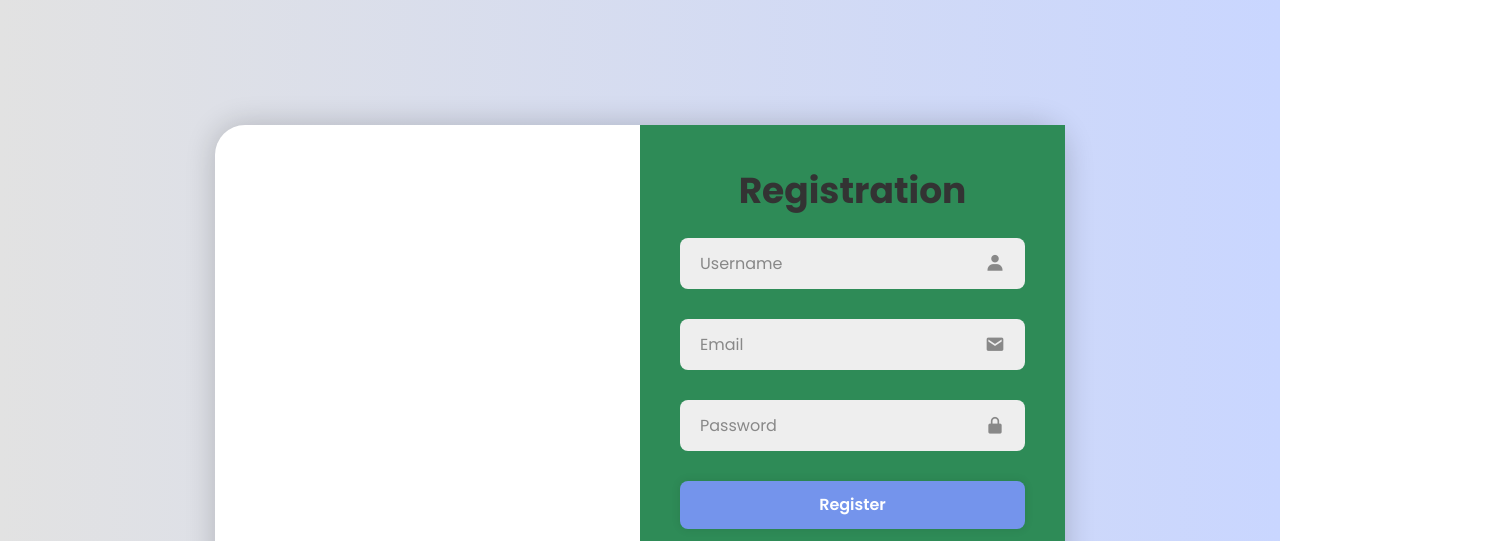
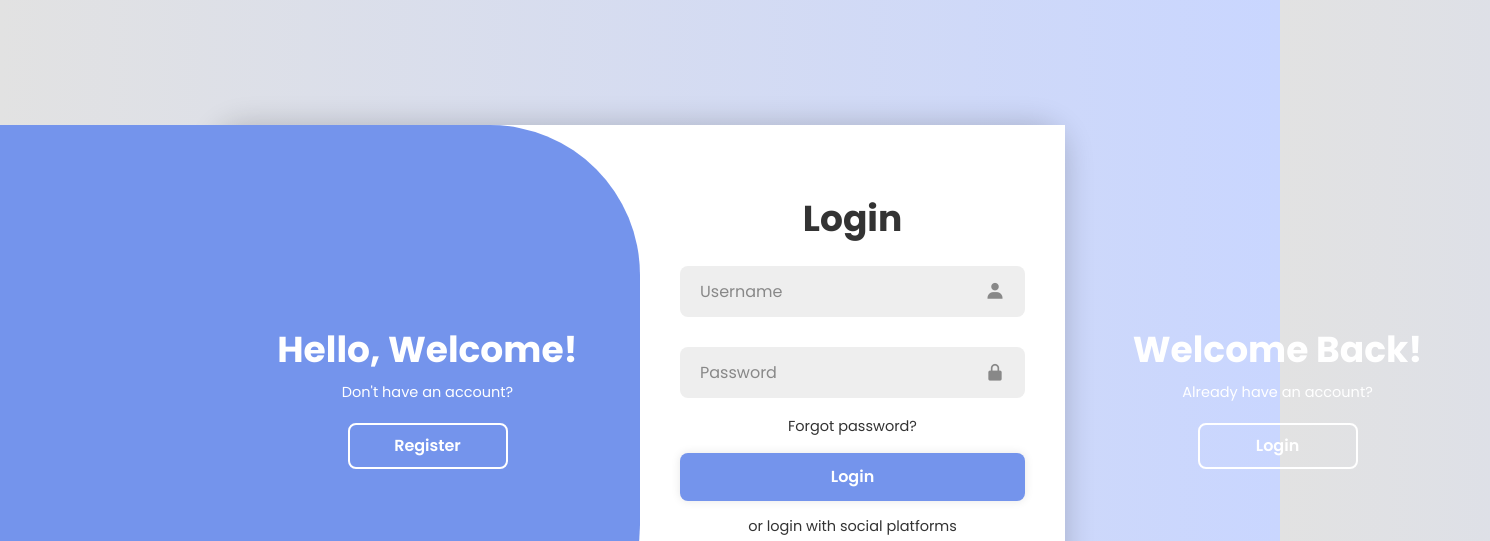
Before and after one commit to felipe-tneves/Login, a plain HTML site: page index.html in a window 1280 px wide. Shown: the top 541 px of the page, 1490 px wide, since content can reach past the window. Drawn offline with nearby package versions, Linux system fonts and the light colour scheme.

Commit message:
feat: Estrtura das outras telas

```diff
--- a/index.html
+++ b/index.html
@@ -63,6 +63,19 @@
                 </div>
             </form>
         </div>
+
+        <div class="toggle-box">
+        <div class="toggle-panel toggle-left">
+            <h1>Hello, Welcome!</h1>
+            <p>Don't have an account?</p>
+            <button class="btn register-btn">Register</button>
+        </div>
+        <div class="toggle-panel toggle-right">
+            <h1>Welcome Back!</h1>
+            <p>Already have an account?</p>
+            <button class="btn login-btn">Login</button>
+        </div>
+        </div>
     </div>
 </body>
 
--- a/style.css
+++ b/style.css
@@ -22,6 +22,7 @@ body{
     background: #fff;
     border-radius: 30px;
     box-shadow: 0 0 30px rgba(0, 0, 0, 0.2);
+    /* overflow: hidden; */
 }
 
 .form-box{
@@ -29,12 +30,17 @@ body{
     right: 0;
     width: 50%;
     height: 100%;
-    background: seagreen;
+    background: #fff;
     display: flex;
     align-items: center;
     color: #333;
     text-align: center;
     padding: 40px;
+    z-index: 1;
+}
+
+.form-box.register{
+    visibility: hidden;
 }
 
 form{
@@ -115,3 +121,48 @@ form{
     text-decoration: none;
     margin: 0 8px;
 }
+
+.toggle-box{
+    position: absolute;
+    width: 100%;
+    height: 100%;
+}
+
+.toggle-box::before{
+    content: '';
+    position: absolute;
+    left: -250%;
+    width: 300%;
+    height: 100%;
+    background: #7494ec;
+    border-radius: 150px;
+    z-index: 2;
+}
+
+.toggle-panel{
+   position: absolute;
+   width: 50%;
+   height: 100%;
+   color: #fff;
+   display: flex;
+   flex-direction: column;
+   justify-content: center;
+   align-items: center;
+   z-index: 2;
+}
+
+.toggle-panel.toggle-right{
+    right: -50%;
+}
+
+.toggle-panel p{
+    margin-bottom: 20px;
+}
+
+.toggle-panel .btn{
+    width: 160px;
+    height: 46px;
+    background: transparent;
+    border: 2px solid #fff;
+    box-shadow: none;
+}
```
